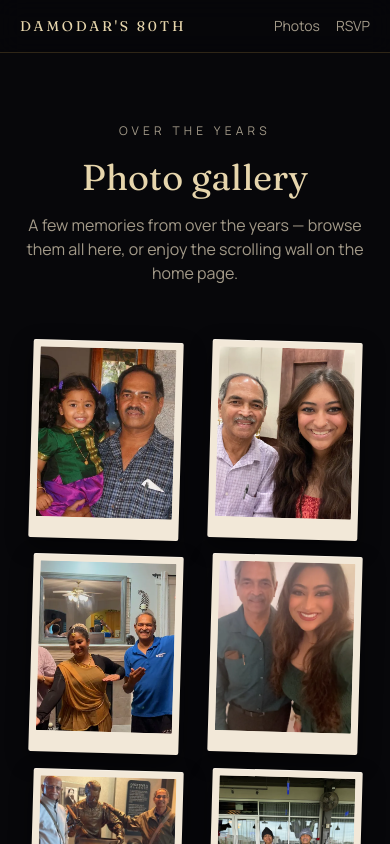
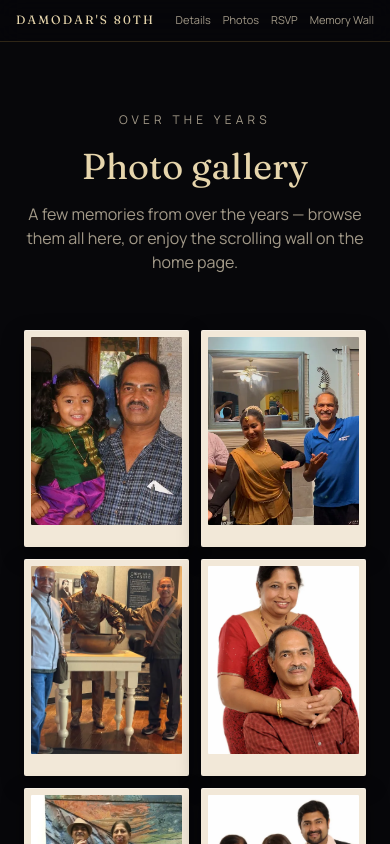
Before and after one commit to anjaliskadur/thathas-80th, a Next.js app: page /photos in a window 390 px wide. Shown: the top 844 px of the page. Built offline with nearby package versions, Linux system fonts and the light colour scheme; no server answers.

Commit message:
Refactor styling and layout for PhotoGallery, SiteHeader, and PhotoWall components. Improved responsiveness and hover effects, and added dynamic column count adjustment in PhotoWall based on window size. Enhanced CSS for polaroid images and gallery layout to prevent hover reflow glitches.

```diff
--- a/src/app/globals.css
+++ b/src/app/globals.css
@@ -123,16 +123,36 @@ body {
     0 8px 22px rgba(0, 0, 0, 0.45);
 }
 
-.polaroid:nth-child(3n) {
-  transform: rotate(-2.2deg);
+/* Rotations only on the scrolling wall — gallery stays flat to avoid hover reflow glitches */
+@media (min-width: 768px) {
+  .marquee-track .polaroid:nth-child(3n) {
+    transform: rotate(-2.2deg);
+  }
+
+  .marquee-track .polaroid:nth-child(3n + 1) {
+    transform: rotate(1.6deg);
+  }
+
+  .marquee-track .polaroid:nth-child(3n + 2) {
+    transform: rotate(-0.7deg);
+  }
 }
 
-.polaroid:nth-child(3n + 1) {
-  transform: rotate(1.6deg);
-}
+@media (max-width: 767px) {
+  .marquee-viewport {
+    gap: 0.4rem;
+    padding: 0 0.25rem;
+  }
 
-.polaroid:nth-child(3n + 2) {
-  transform: rotate(-0.7deg);
+  .marquee-track {
+    gap: 0.55rem;
+  }
+
+  .marquee-track .polaroid {
+    width: 100%;
+    padding: 0.3rem 0.3rem 0.85rem;
+    box-shadow: 0 4px 12px rgba(0, 0, 0, 0.4);
+  }
 }
 
 .polaroid img {
@@ -142,3 +162,9 @@ body {
   border-radius: 1px;
   background: #1a1612;
 }
+
+.gallery-polaroid {
+  width: 100%;
+  margin: 0;
+  transform: none;
+}
--- a/src/components/gallery/photo-gallery.tsx
+++ b/src/components/gallery/photo-gallery.tsx
@@ -16,22 +16,23 @@ export function PhotoGallery({ images }: { images: string[] }) {
 
   return (
     <>
-      <div className="columns-2 gap-4 sm:columns-3 lg:columns-4">
+      {/* CSS grid (not columns) avoids hover reflow glitches on the top row */}
+      <div className="grid grid-cols-2 gap-3 sm:grid-cols-3 sm:gap-4 lg:grid-cols-4">
         {images.map((src, index) => (
           <button
             key={src}
             type="button"
             onClick={() => setActiveIndex(index)}
-            className="mb-4 block w-full break-inside-avoid text-left transition hover:opacity-95 focus-visible:outline-2 focus-visible:outline-offset-2 focus-visible:outline-[var(--color-gold)]"
+            className="group block w-full text-left focus-visible:outline-2 focus-visible:outline-offset-2 focus-visible:outline-[var(--color-gold)]"
           >
-            <figure className="polaroid w-full">
+            <figure className="polaroid gallery-polaroid transition-shadow duration-200 group-hover:shadow-[0_10px_28px_rgba(0,0,0,0.55)]">
               {/* eslint-disable-next-line @next/next/no-img-element */}
               <img
                 src={src}
                 alt=""
                 loading="lazy"
                 decoding="async"
-                className="aspect-[4/5] h-auto w-full object-cover"
+                className="aspect-[4/5] h-auto w-full object-cover transition-[filter] duration-200 group-hover:brightness-110"
               />
             </figure>
           </button>
--- a/src/components/layout/site-header.tsx
+++ b/src/components/layout/site-header.tsx
@@ -15,16 +15,16 @@ export function SiteHeader() {
 
   return (
     <header className="sticky top-0 z-30 border-b border-[var(--color-gold-dim)]/40 bg-[var(--color-ink)]/85 backdrop-blur-md">
-      <div className="flex w-full items-center justify-between px-5 py-4 sm:px-8 lg:px-10">
+      <div className="flex w-full items-center justify-between gap-3 px-4 py-3 sm:px-8 sm:py-4 lg:px-10">
         <Link
           href="/"
           onClick={handleBrandClick}
-          className="font-[family-name:var(--font-display)] text-sm tracking-[0.2em] text-[var(--color-gold-soft)] uppercase"
+          className="shrink-0 font-[family-name:var(--font-display)] text-xs tracking-[0.18em] text-[var(--color-gold-soft)] uppercase sm:text-sm sm:tracking-[0.2em]"
         >
           {siteConfig.honoreeShortName}&apos;s 80th
         </Link>
-        <nav className="flex items-center gap-4 text-sm text-[var(--color-stone)] sm:gap-5">
-          <Link href="/#details" className="hidden hover:text-[var(--color-gold-soft)] sm:inline">
+        <nav className="flex flex-wrap items-center justify-end gap-x-3 gap-y-1 text-[11px] text-[var(--color-stone)] sm:gap-x-5 sm:text-sm">
+          <Link href="/#details" className="hover:text-[var(--color-gold-soft)]">
             Details
           </Link>
           <Link href="/photos" className="hover:text-[var(--color-gold-soft)]">
@@ -33,7 +33,7 @@ export function SiteHeader() {
           <Link href="/rsvp" className="hover:text-[var(--color-gold-soft)]">
             RSVP
           </Link>
-          <Link href="/memory-wall" className="hidden hover:text-[var(--color-gold-soft)] sm:inline">
+          <Link href="/memory-wall" className="hover:text-[var(--color-gold-soft)]">
             Memory Wall
           </Link>
         </nav>
--- a/src/components/marquee/photo-wall.tsx
+++ b/src/components/marquee/photo-wall.tsx
@@ -1,41 +1,53 @@
 "use client";
 
-import { useState } from "react";
+import { useEffect, useRef, useState } from "react";
 import { buildColumns, pickHeroImages } from "@/lib/photo-wall";
 import { MarqueeColumn } from "./marquee-column";
+import type { WallColumn } from "@/lib/photo-wall";
 
-const HERO_MAX = 24;
+function columnCountForWidth(width: number) {
+  if (width < 640) return 3;
+  if (width < 1024) return 4;
+  return 6;
+}
 
-export function PhotoWall({
-  images,
-  columnCount = 6,
-}: {
-  images: string[];
-  columnCount?: number;
-}) {
-  // Cap + shuffle once per mount so every visit looks different.
-  const [columns] = useState(() =>
-    buildColumns(pickHeroImages(images, HERO_MAX), columnCount)
+export function PhotoWall({ images }: { images: string[] }) {
+  const poolRef = useRef(pickHeroImages(images, 24));
+  const countRef = useRef(0);
+  const [columns, setColumns] = useState<WallColumn[]>(() =>
+    buildColumns(poolRef.current.slice(0, 15), 3)
   );
 
+  useEffect(() => {
+    poolRef.current = pickHeroImages(images, 24);
+    countRef.current = 0;
+
+    function rebuild(force = false) {
+      const count = columnCountForWidth(window.innerWidth);
+      if (!force && count === countRef.current) return;
+      countRef.current = count;
+      const max = count <= 3 ? 15 : 24;
+      setColumns(buildColumns(poolRef.current.slice(0, max), count, 46, false));
+    }
+
+    rebuild(true);
+    const onResize = () => rebuild(false);
+    window.addEventListener("resize", onResize);
+    return () => window.removeEventListener("resize", onResize);
+  }, [images]);
+
   if (columns.length === 0) {
-    return (
-      <div
-        aria-hidden
-        className="marquee-viewport"
-        style={{ gridTemplateColumns: `repeat(${columnCount}, minmax(0, 1fr))` }}
-      />
-    );
+    return <div aria-hidden className="marquee-viewport" />;
   }
 
   return (
     <div
       aria-hidden
       className="marquee-viewport"
-      style={{ gridTemplateColumns: `repeat(${columnCount}, minmax(0, 1fr))` }}
+      style={{ gridTemplateColumns: `repeat(${columns.length}, minmax(0, 1fr))` }}
     >
       {columns.map((col, i) => (
-        <MarqueeColumn key={i} {...col} />
+        <MarqueeColumn key={`${columns.length}-${i}`} {...col} />
       ))}
     </div>
   );
--- a/src/lib/photo-wall.ts
+++ b/src/lib/photo-wall.ts
@@ -35,11 +35,12 @@ export function pickHeroImages(images: readonly string[], max = 24): string[] {
 export function buildColumns(
   images: readonly string[],
   columnCount: number,
-  baseDuration = 46
+  baseDuration = 46,
+  shouldShuffle = true
 ): WallColumn[] {
   if (images.length === 0) return [];
 
-  const shuffled = shuffle(images);
+  const ordered = shouldShuffle ? shuffle(images) : [...images];
 
   const columns: WallColumn[] = Array.from({ length: columnCount }, (_, i) => ({
     images: [] as string[],
@@ -48,22 +49,24 @@ export function buildColumns(
     animationDelay: 0,
   }));
 
-  shuffled.forEach((src, i) => {
+  ordered.forEach((src, i) => {
     columns[i % columnCount].images.push(src);
   });
 
-  columns.forEach((col) => {
+  columns.forEach((col, colIndex) => {
     while (col.images.length > 0 && col.images.length < 4) {
       col.images.push(...col.images);
     }
 
-    if (col.images.length > 1) {
+    if (col.images.length > 1 && shouldShuffle) {
       const offset = Math.floor(Math.random() * col.images.length);
       col.images = [...col.images.slice(offset), ...col.images.slice(0, offset)];
     }
 
-    col.duration = baseDuration + Math.random() * 18;
-    col.animationDelay = -(Math.random() * col.duration);
+    col.duration = baseDuration + (shouldShuffle ? Math.random() * 18 : colIndex * 3);
+    col.animationDelay = shouldShuffle
+      ? -(Math.random() * col.duration)
+      : -(col.duration * ((colIndex % 5) / 5));
   });
 
   return columns;
```
